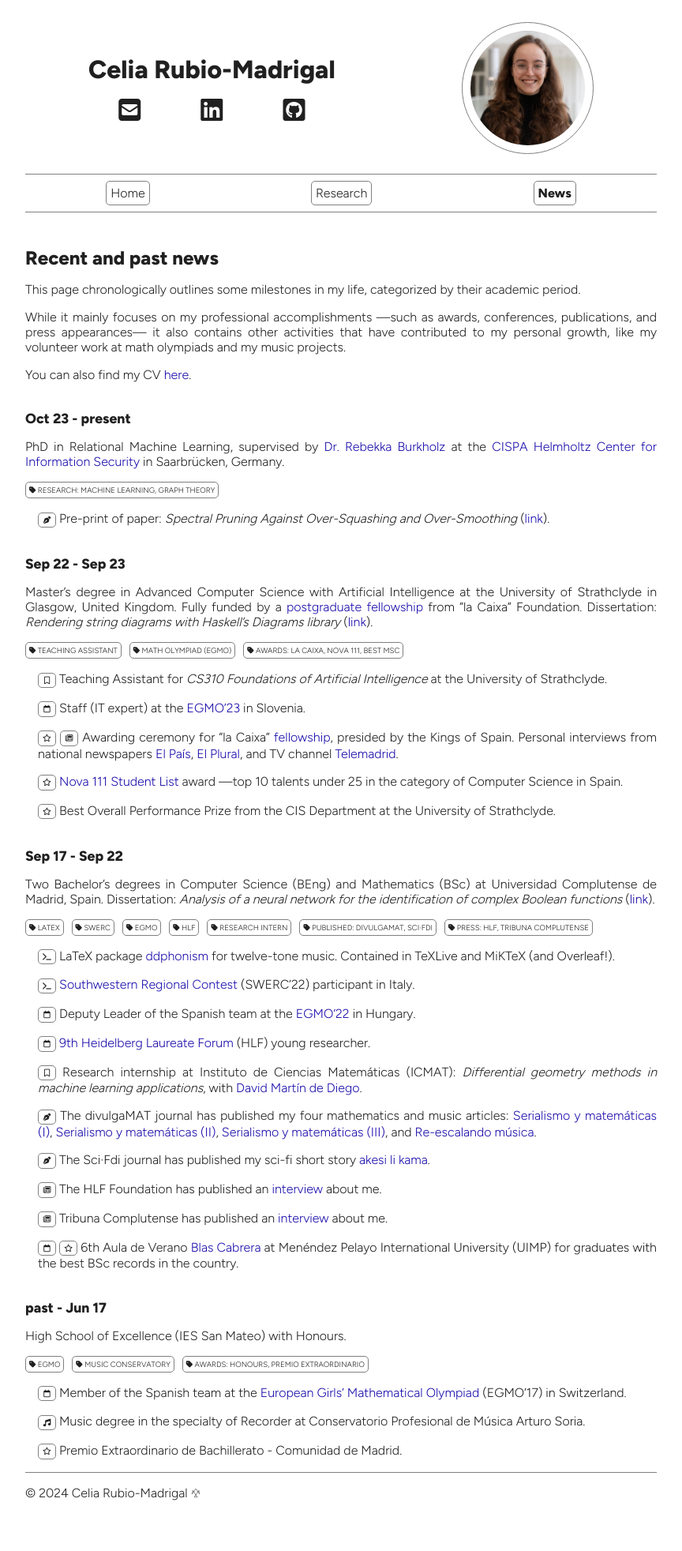
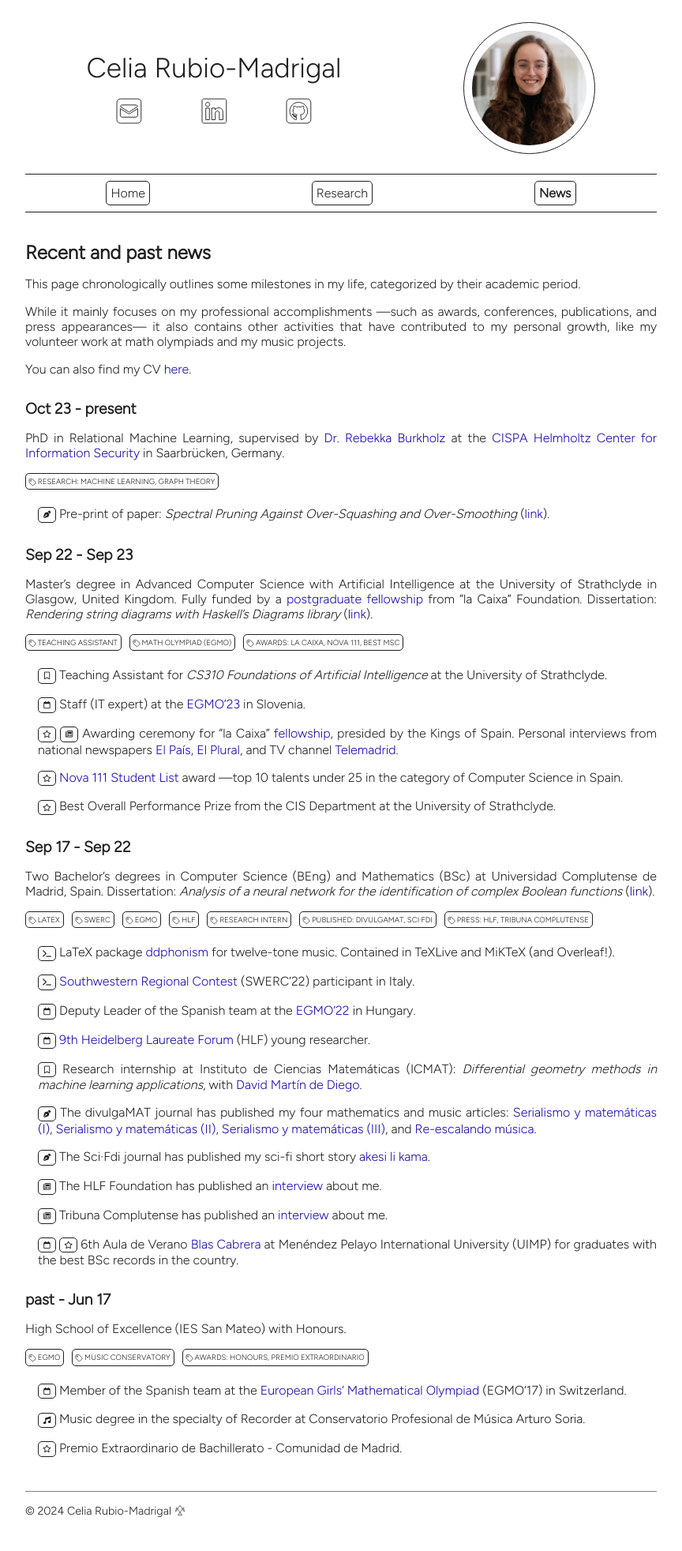
Before and after one commit to celrm/celrm.github.io, a Jekyll site: the page built from _pages/news.md, in a window 1280 px wide. Shown: the whole page at 79% size, without its empty margins (208-1072 px from the left). Built offline with Jekyll 4.4.1, drawn with Linux system fonts in a browser that asks for light colours.

Commit message:
font weight

```diff
--- a/_includes/head.html
+++ b/_includes/head.html
@@ -8,7 +8,6 @@
     <title>{{ page.title }} | {{ site.title }}</title>
     <link rel="stylesheet" href="/assets/css/style.css">
     <link href="https://fonts.googleapis.com/css2?family=Figtree:wght@300" rel="stylesheet">
-    <link href="https://fonts.googleapis.com/css2?family=Figtree:wght@800" rel="stylesheet">
     <link rel="stylesheet" href="https://cdnjs.cloudflare.com/ajax/libs/font-awesome/6.2.0/css/all.min.css">
     <link rel="shortcut icon" type="image/x-icon" href="/favicon.ico?">
 </head>
--- a/_includes/header.html
+++ b/_includes/header.html
@@ -1,30 +1,29 @@
 <header>
-<div class="title" style="display: flex; justify-content: space-around; width: 100%; align-items: center;">
+<div class="title">
     <div>
-        <div>Celia Rubio-Madrigal</div>
-        <div style="display: flex; justify-content: space-around; width: 100%; margin-top: 0.5em;">
-            <a href="mailto:{{ site.email }}" class="fa-solid  fa-square-envelope "></a>
-            <a href="https://linkedin.com/in/{{ site.linkedin_username }}" class="fa-brands fa-linkedin"></a>
-            <a href="https://github.com/{{ site.github_username }}" class="fa-brands fa-square-github"></a>
+        <div>{{ site.title }}</div>
+        <div style="display: flex; justify-content: space-around; width: 100%; margin-top: 10px;">
+            <a href="mailto:{{ site.email }}">{% include email.svg %}</a>
+            <a href="https://linkedin.com/in/{{ site.linkedin_username }}">{% include linkedin.svg %}</a>
+            <a href="https://github.com/{{ site.github_username }}">{% include github.svg %}</a>
         </div>
     </div>
     <img class="circular_image" src="/assets/images/profile.jpg"/>
 </div>
 
-<hr style="width: 100%; margin: 0; border: 0; border-top: 1px solid grey; margin-top: 0.5em; margin-bottom: 0.5em;">
+<hr style="width: 100%; margin: 0; border: 0; border-top: 1px solid var(--color-text); margin-top: 0.5em; margin-bottom: 0.5em;">
 <nav style="display: flex;  flex-wrap: wrap; justify-content: space-around; padding: 0; margin: 0;">
 
     {% assign sorted_pages = site.pages | sort:"order" %}
     {% for tab in sorted_pages %}
         {% if tab.title %}
         <a class="nav-button" href="{{ tab.url }}" target="_self">
-            {% if tab.title == page.title %}<strong>{{ tab.title }}</strong>
+            {% if tab.title == page.title %}<b>{{ tab.title }}</b>
             {% else %}{{ tab.title }}{% endif %}
         </a>
         {% endif %}
     {% endfor %}
     </nav>
-    <hr style="width: 100%; margin: 0; border: 0; border-top: 1px solid grey; margin-top: 0.5em; margin-bottom: 0.5em;">
+    <hr style="width: 100%; margin: 0; border: 0; border-top: 1px solid var(--color-text); margin-top: 0.5em; margin-bottom: 0.5em;">
 
-    <br>
 </header>
--- a/_layouts/default.html
+++ b/_layouts/default.html
@@ -13,8 +13,10 @@
     <!-- icon -->
     <hr style="width: 100%; margin: 0; border: 0; border-top: 1px solid grey; margin-top: 0.5em; margin-bottom: 0.5em;">
 
-    <p>&copy;  {{ "now" | date: "%Y" }} {{ site.author }}
-      <img src="/favicon.ico" alt="icon" style="width: 0.8em; height: 0.8em; vertical-align:-4%;">
+    <p> &copy;
+      {{ "now" | date: "%Y" }}
+      {{ site.author }}
+      <img src="/favicon.ico" alt="icon" style="width: 1em; height: 1em; vertical-align: -0.15em;">
     </p>
   </footer>
 
--- a/_pages/news.md
+++ b/_pages/news.md
@@ -13,19 +13,22 @@ While it mainly focuses on my professional accomplishments —such as awards, co
 You can also find my CV [here](/assets/RubioMadrigalCelia_cv.pdf).
 
 {% for milestone in site.data.news %}
-<h2>{{ milestone.date }}</h2>
-<p>{{ milestone.event | markdownify }}</p>
+
+## {{ milestone.date }}
+
+{{ milestone.event | markdownify }}
 <div style="display: flex; flex-wrap: wrap;">
-{% for tag in milestone.tags %}
-  <span style="border: 1px solid grey; padding: 4px; border-radius: 5px; font-size: 0.6em;
-    vertical-align: middle; text-transform: uppercase; margin-right: 10px;">
-    <span class="fa-solid fa-tag"></span>
-    {{ tag }}{% if forloop.last == false %} {% endif %}
+  {% for tag in milestone.tags %}
+    <span style="border: 1px solid var(--color-text); padding: 4px; border-radius: 5px; font-size: 0.6em; font-weight: 400;
+      vertical-align: middle; text-transform: uppercase; margin: 0px 10px 5px 0;">
+      {% include tag.svg %} {{ tag }}
     </span>
-{% endfor %}</div>
+  {% endfor %}
+</div>
 
-  <ul>{% for item in milestone.details %}
-    <li>{% for type in item.type %}
+<ul>
+{% for item in milestone.details %}
+<li>{% for type in item.type %}
     {% if type == "work" %}{% assign fa = "fa-regular fa-bookmark" %}
     {% elsif type == "event" %}{% assign fa = "fa-regular fa-calendar" %}
     {% elsif type == "award" %}{% assign fa = "fa-regular fa-star" %}
@@ -35,9 +38,11 @@ You can also find my CV [here](/assets/RubioMadrigalCelia_cv.pdf).
     {% elsif type == "math" %}{% assign fa = "fa-solid fa-square-root-variable" %}
     {% elsif type == "music" %}{% assign fa = "fa-solid fa-music" %}
     {% else %}{% assign fa = "fa-solid fa-ellipsis-h" %}{% endif %}
-    <span style="border: 1px solid grey; padding: 4px; border-radius: 5px; font-size: 0.6em;
+    <span style="border: 1px solid var(--color-text); padding: 4px; border-radius: 5px; font-size: 0.6em;
     vertical-align: middle; min-width: 13px; text-align: center;" class="{{ fa }}"></span>
-    {% endfor %}
-    {{ item.event | markdownify | remove: '<p>' | remove: '</p>' }}</li>
-{% endfor %}</ul>
+  {% endfor %}
+  {{ item.event | markdownify | remove: '<p>' | remove: '</p>' }}
+</li>
 {% endfor %}
+</ul>
+{% endfor %}
--- a/assets/css/style.css
+++ b/assets/css/style.css
@@ -1,13 +1,14 @@
 :root {
     --body-font: "Figtree", "Open Sans";
     --bold-font: "Figtree", "Open Sans";
+    --color-text: #202020;
 }
 
 body {
     font-family: var(--body-font);
-    font-weight: lighter;
+    font-weight: 300;
     overflow-y: scroll;
-    color: #202020;
+    color: var(--color-text);
 
     margin-left: auto;
     margin-right: auto;
@@ -17,28 +18,36 @@ body {
 }
 
 .title {
-    font-family: var(--bold-font);
-    font-weight: bold;
-    font-size:200%;
+    font-size:220%;
     margin-bottom: 25px;
+    display: flex;
+    justify-content: space-around;
+    width: 100%;
+    align-items: center;
 }
 
-.title a { color: #202020; }
-.title a:visited { color: #202020; }
-nav a:visited { color: #202020; }
+.title a { color: var(--color-text); }
+.title a:visited { color: var(--color-text); }
+nav a:visited { color: var(--color-text); }
 
 nav a.nav-button {
-    color: #202020;
+    color: var(--color-text);
+    font-weight: 300;
     text-decoration: none;
     margin: 0px 5px;
     border-radius: 5px;
-    border: 1px solid grey;
+    border: 1px solid var(--color-text);
     padding: 5px;
 }
 
 nav a.nav-button:hover {
-    background-color: #202020;
+    background-color: var(--color-text);
     color: white;
+}
+
+footer {
+    margin-top: 3em;
+    font-size: 90%;
 }
 
 a {
@@ -47,49 +56,74 @@ a {
 }
 
 a:visited { color: #660199; }
-a:hover { color: #696969; }
+a:hover { color: grey; }
 
 h1 {
     font-family: var(--bold-font);
-    font-weight: bold;
     font-size: 150%;
+    margin-top: 1.5em;
 }
 
 
 h2 {
     font-family: var(--bold-font);
-    font-weight: bold;
-    font-size: 110%;
-    margin-top: 2em;
+    font-size: 120%;
+    margin-top: 1.5em;
 }
 
 .circular_image {
     width: 145px;
     height: 145px;
     border-radius: 50%;
-    border: 1px solid grey;
+    border: 1px solid var(--color-text);
     padding: 10px;
 }
 
-@media only screen and (max-width: 600px) {
+svg {
+    height: 1em;
+    overflow: visible;
+    vertical-align: middle;
+}
+
+svg path {
+    fill: none;
+    stroke: var(--color-text);
+}
+
+@media only screen and (max-width: 650px) {
     body {
-        max-width: 500px;
-        font-size: 85%;
+        font-size: 0.9rem;
     }
 
     .title {
-        font-size: 165%;
+        font-size: 195%;
         margin-bottom: 20px;
+    }
+    nav a.nav-button {
+        font-size: 75%;
+        font-weight: 200;
     }
 
     h1 {
         margin-top: 20px;
+        font-size: 130%;
+    }
+
+    h2 {
+        margin-top: 20px;
+        font-size: 100%;
     }
 
     .circular_image {
-        width: 90px;
-        height: 90px;
-        padding: 7px;
+        width: 80px;
+        height: 80px;
+        padding: 6px;
+    }
+}
+
+@media only screen and (max-width: 500px) {
+    .title {
+        font-size: 175%;
     }
 }
 
```
Also changed, not shown: _includes/email.svg (added), _includes/github.svg (added), _includes/linkedin.svg (added), _includes/tag.svg (added).
